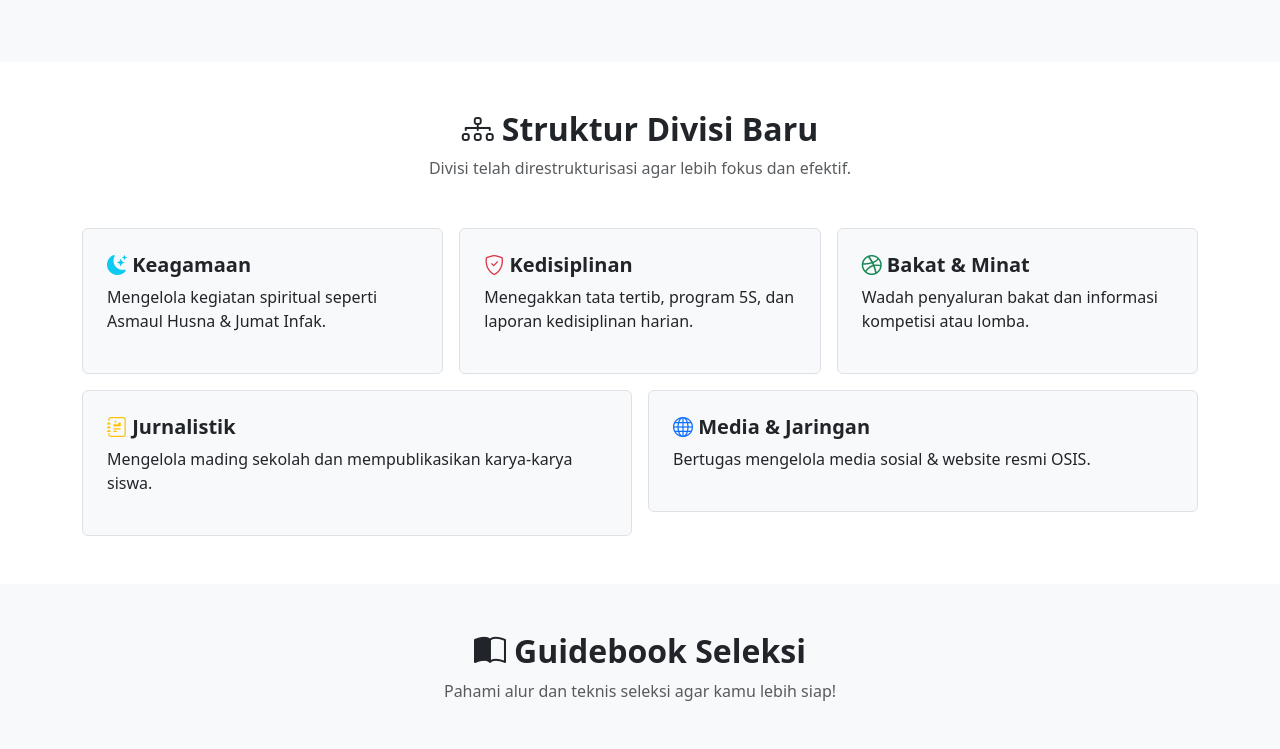
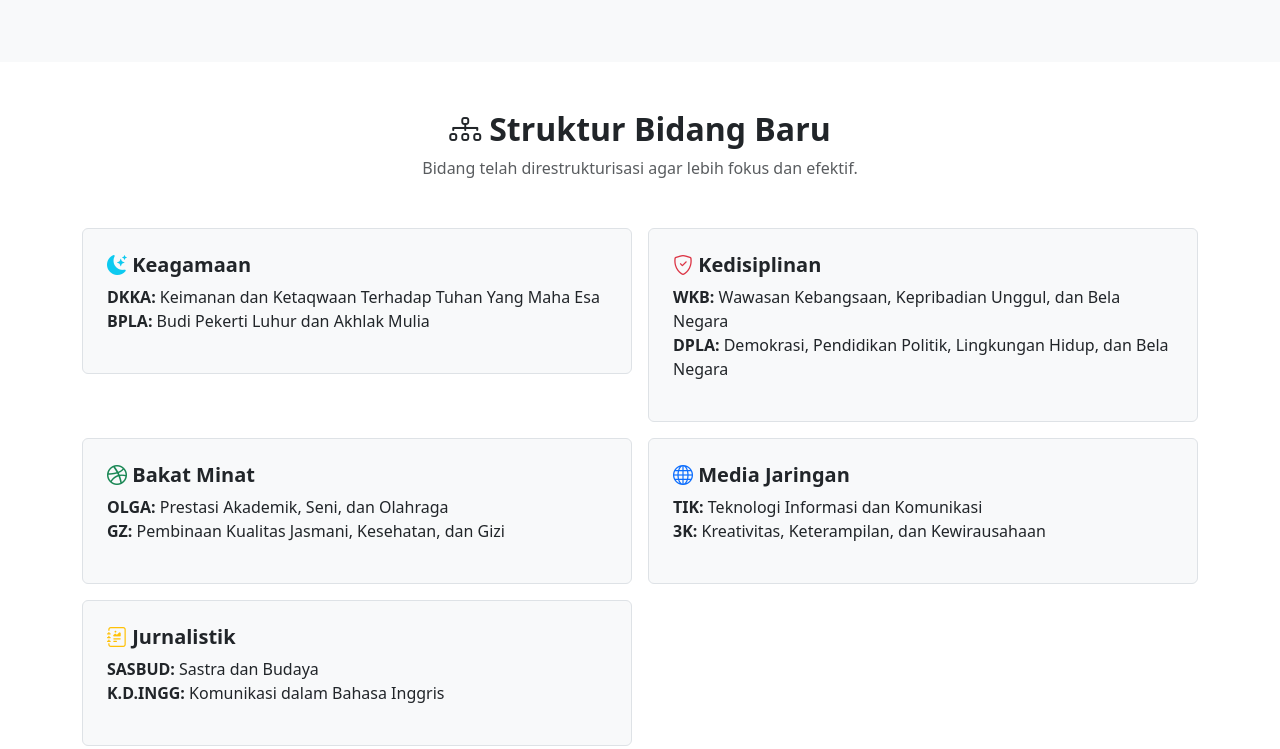
Before and after one commit to putraaxzy/web-info-oprec, a plain HTML site: page index.html in a window 1280 px wide. Shown: the part 1989-2738 px from the top of the page. Drawn offline with nearby package versions, Linux system fonts and the light colour scheme.

Commit message:
fix divis

```diff
--- a/index.html
+++ b/index.html
@@ -45,7 +45,7 @@
               <a class="nav-link" href="#timeline">Timeline</a>
             </li>
             <li class="nav-item">
-              <a class="nav-link" href="#divisi">Divisi Baru</a>
+              <a class="nav-link" href="#bidang">Bidang Baru</a>
             </li>
             <li class="nav-item">
               <a class="nav-link" href="#guidebook">Guidebook</a>
@@ -289,45 +289,65 @@
       </div>
     </section>
 
-    <!-- Divisi Baru Section -->
-    <section id="divisi" class="py-5">
+    <!-- Bidang Baru Section -->
+    <section id="bidang" class="py-5">
       <div class="container">
         <div class="text-center mb-5">
           <h2 class="fw-bold">
-            <i class="bi bi-diagram-3 me-2"></i>Struktur Divisi Baru
+            <i class="bi bi-diagram-3 me-2"></i>Struktur Bidang Baru
           </h2>
           <p class="text-muted">
-            Divisi telah direstrukturisasi agar lebih fokus dan efektif.
+            Bidang telah direstrukturisasi agar lebih fokus dan efektif.
           </p>
         </div>
         <div class="row g-3">
-          <div class="col-md-4">
+          <div class="col-md-6">
             <div class="p-4 border rounded bg-light">
               <h5 class="fw-bold">
                 <i class="bi bi-moon-stars-fill text-info"></i> Keagamaan
               </h5>
               <p>
-                Mengelola kegiatan spiritual seperti Asmaul Husna & Jumat Infak.
+                <strong>DKKA:</strong> Keimanan dan Ketaqwaan Terhadap Tuhan
+                Yang Maha Esa<br />
+                <strong>BPLA:</strong> Budi Pekerti Luhur dan Akhlak Mulia
               </p>
             </div>
           </div>
-          <div class="col-md-4">
+          <div class="col-md-6">
             <div class="p-4 border rounded bg-light">
               <h5 class="fw-bold">
                 <i class="bi bi-shield-check text-danger"></i> Kedisiplinan
               </h5>
               <p>
-                Menegakkan tata tertib, program 5S, dan laporan kedisiplinan
-                harian.
+                <strong>WKB:</strong> Wawasan Kebangsaan, Kepribadian Unggul,
+                dan Bela Negara<br />
+                <strong>DPLA:</strong> Demokrasi, Pendidikan Politik, Lingkungan
+                Hidup, dan Bela Negara
               </p>
             </div>
           </div>
-          <div class="col-md-4">
+          <div class="col-md-6">
             <div class="p-4 border rounded bg-light">
               <h5 class="fw-bold">
-                <i class="bi bi-dribbble text-success"></i> Bakat & Minat
+                <i class="bi bi-dribbble text-success"></i> Bakat Minat
               </h5>
-              <p>Wadah penyaluran bakat dan informasi kompetisi atau lomba.</p>
+              <p>
+                <strong>OLGA:</strong> Prestasi Akademik, Seni, dan Olahraga<br />
+                <strong>GZ:</strong> Pembinaan Kualitas Jasmani, Kesehatan, dan
+                Gizi
+              </p>
+            </div>
+          </div>
+          <div class="col-md-6">
+            <div class="p-4 border rounded bg-light">
+              <h5 class="fw-bold">
+                <i class="bi bi-globe text-primary"></i> Media Jaringan
+              </h5>
+              <p>
+                <strong>TIK:</strong> Teknologi Informasi dan Komunikasi<br />
+                <strong>3K:</strong> Kreativitas, Keterampilan, dan
+                Kewirausahaan
+              </p>
             </div>
           </div>
           <div class="col-md-6">
@@ -336,16 +356,9 @@
                 <i class="bi bi-journal-richtext text-warning"></i> Jurnalistik
               </h5>
               <p>
-                Mengelola mading sekolah dan mempublikasikan karya-karya siswa.
+                <strong>SASBUD:</strong> Sastra dan Budaya<br />
+                <strong>K.D.INGG:</strong> Komunikasi dalam Bahasa Inggris
               </p>
-            </div>
-          </div>
-          <div class="col-md-6">
-            <div class="p-4 border rounded bg-light">
-              <h5 class="fw-bold">
-                <i class="bi bi-globe text-primary"></i> Media & Jaringan
-              </h5>
-              <p>Bertugas mengelola media sosial & website resmi OSIS.</p>
             </div>
           </div>
         </div>
```
